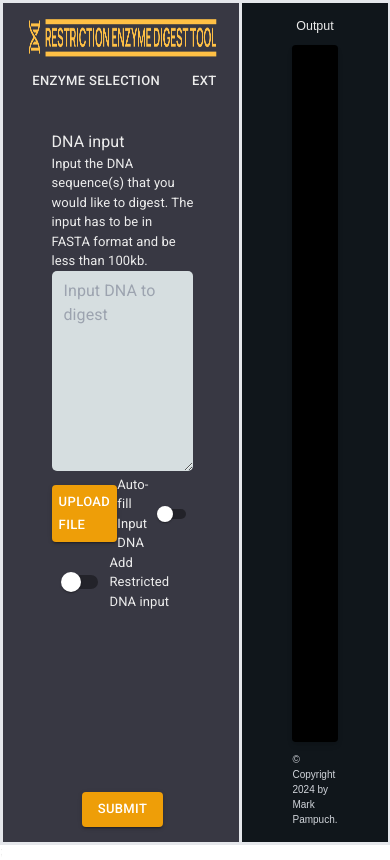
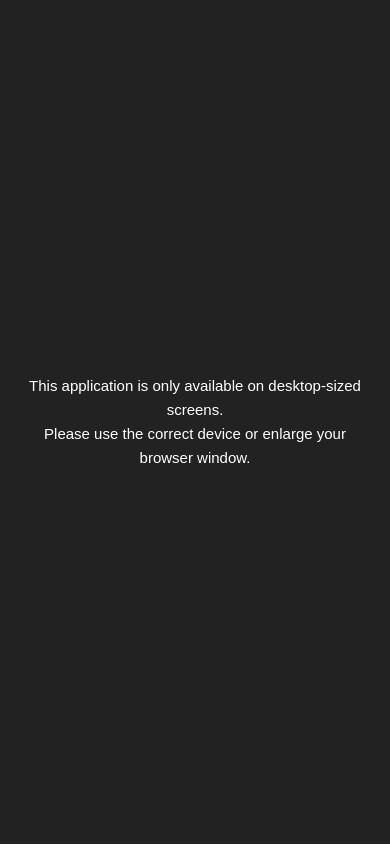
Before and after one commit to mpampuch/restriction-enzyme-digest-tool, a React (Vite) app in the folder frontend/: page / in a window 390 px wide. Built offline with nearby package versions, Linux system fonts and the light colour scheme.

Commit message:
Make responsive

```diff
--- /dev/null
+++ b/frontend/src/ResponsiveGuard.jsx
@@ -0,0 +1,44 @@
+import { useEffect, useState } from "react";
+import PropTypes from "prop-types";
+
+const MOBILE_BREAKPOINT = 768; // px
+
+export default function ResponsiveGuard({ children }) {
+  const [isMobile, setIsMobile] = useState(
+    typeof window !== "undefined" && window.innerWidth < MOBILE_BREAKPOINT,
+  );
+
+  useEffect(() => {
+    function handleResize() {
+      setIsMobile(window.innerWidth < MOBILE_BREAKPOINT);
+    }
+    window.addEventListener("resize", handleResize);
+    return () => window.removeEventListener("resize", handleResize);
+  }, []);
+
+  if (isMobile) {
+    return (
+      <div
+        style={{
+          minHeight: "100vh",
+          display: "flex",
+          alignItems: "center",
+          justifyContent: "center",
+          background: "#222",
+          color: "#fff",
+          fontSize: "1.5rem",
+          textAlign: "center",
+          padding: "2rem",
+        }}
+      >
+        This application is only available on desktop-sized screens. <br />
+        Please use the correct device or enlarge your browser window.
+      </div>
+    );
+  }
+  return children;
+}
+
+ResponsiveGuard.propTypes = {
+  children: PropTypes.node,
+};
--- a/frontend/src/main.jsx
+++ b/frontend/src/main.jsx
@@ -2,14 +2,17 @@ import React from "react";
 import ReactDOM from "react-dom/client";
 import App from "./App";
 import "./index.css";
+import ResponsiveGuard from "./ResponsiveGuard";
 
 import { Provider } from "react-redux";
 import store from "./store";
 
 ReactDOM.createRoot(document.getElementById("root")).render(
   <React.StrictMode>
-    <Provider store={store}>
-      <App />
-    </Provider>
+    <ResponsiveGuard>
+      <Provider store={store}>
+        <App />
+      </Provider>
+    </ResponsiveGuard>
   </React.StrictMode>,
 );
```
